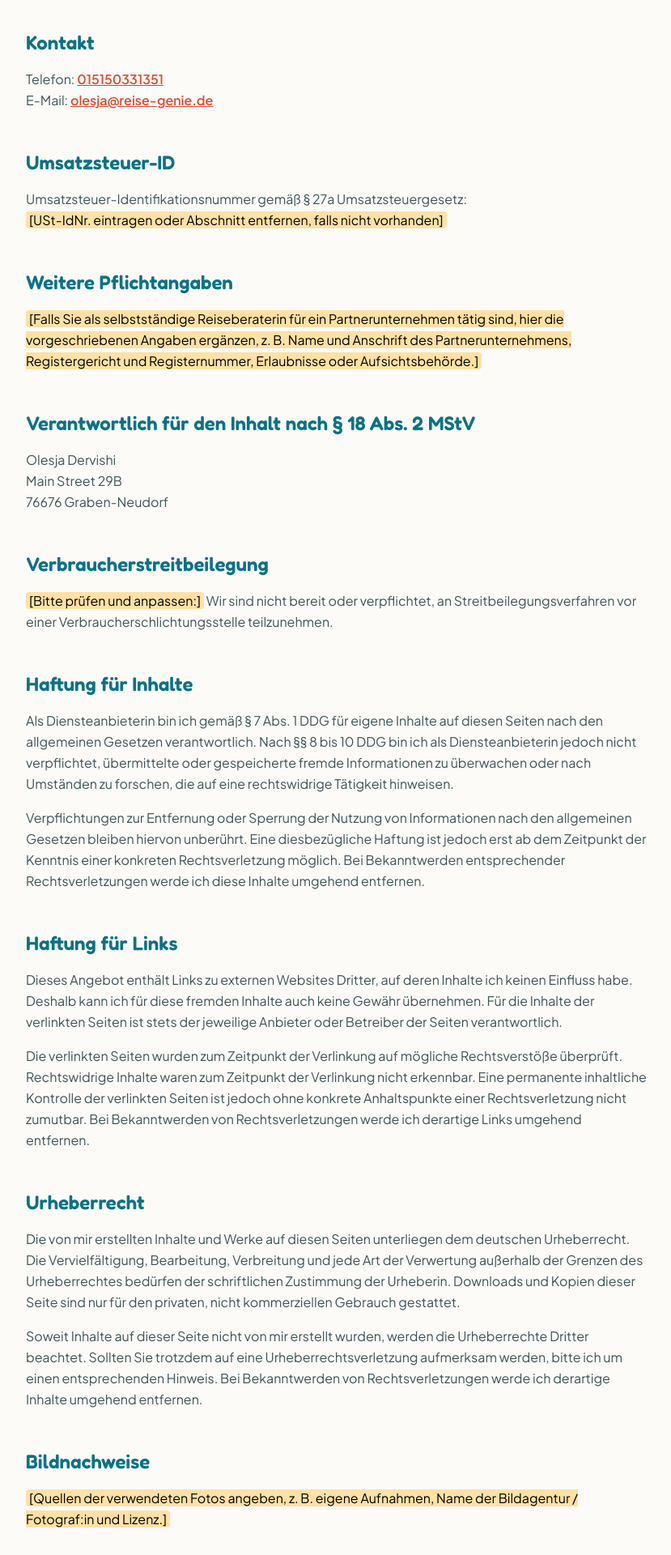
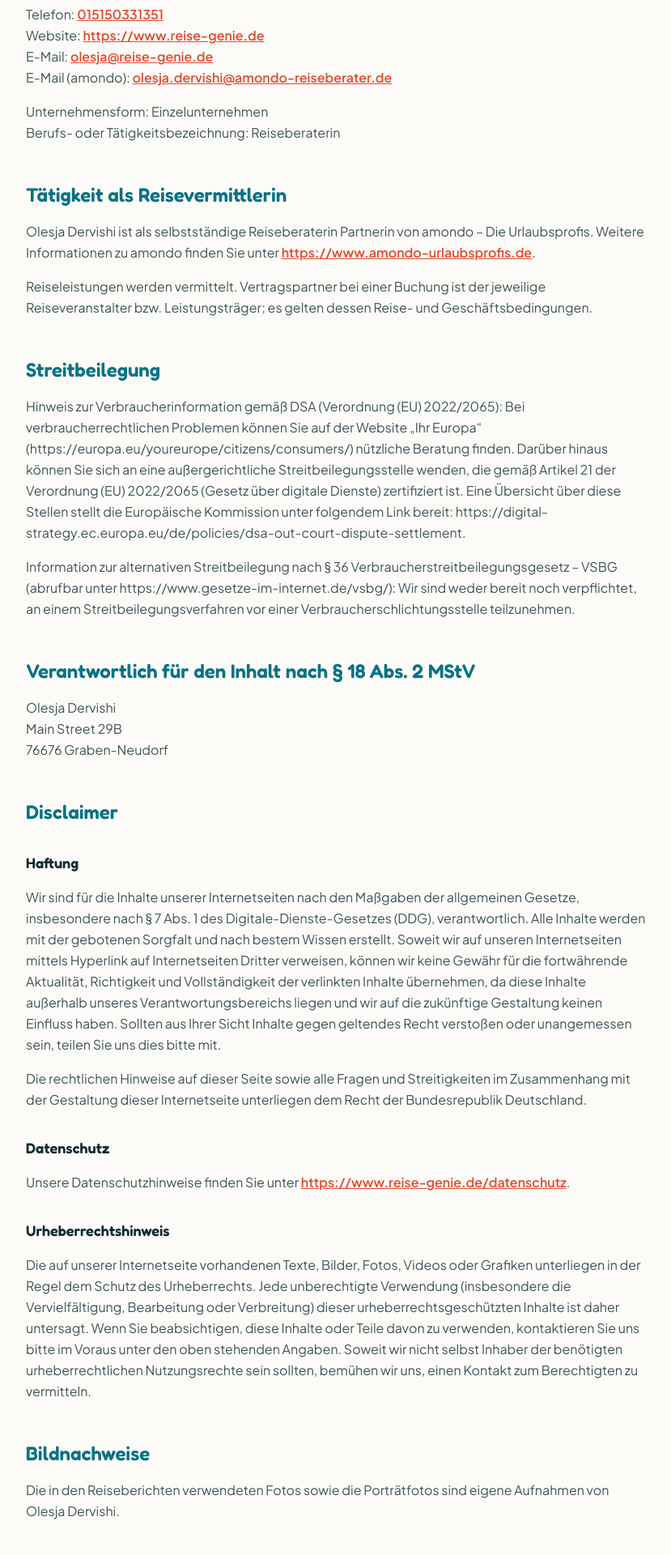
Before and after one commit to fjoralba29/travel--agent, a Next.js app: page /impressum in a window 1280 px wide. Shown: the part 700-2620 px from the top of the page at 81% size, without its empty margins (8-837 px from the left). Built offline with nearby package versions, Linux system fonts and the light colour scheme.

Commit message:
Update impressum and data-protection

```diff
--- a/src/app/impressum/page.tsx
+++ b/src/app/impressum/page.tsx
@@ -1,4 +1,5 @@
 import type { Metadata } from "next";
+import Link from "next/link";
 import LegalLayout from "@/components/layout/LegalLayout";
 import { siteConfig } from "@/data/site-config";
 
@@ -16,46 +17,76 @@
             title='Impressum'
             currentLabel='Impressum'
         >
-            <h2>Angaben gemäß § 5 DDG</h2>
+            <h2>Anbieter der Website</h2>
             <p>
                 {siteConfig.agentName}
-                <br />
-                <mark>[Firmenname / Rechtsform, falls vorhanden]</mark>
                 <br />
                 {address.street}
                 <br />
                 {address.postalCode} {address.city}
+                <br />
+                Baden-Württemberg, Deutschland
             </p>
-
-            <h2>Kontakt</h2>
             <p>
                 Telefon:{" "}
                 <a href={`tel:${siteConfig.phone}`}>{siteConfig.phone}</a>
                 <br />
+                Website: <a href={siteConfig.url}>{siteConfig.url}</a>
+                <br />
                 E-Mail:{" "}
                 <a href={`mailto:${siteConfig.email}`}>{siteConfig.email}</a>
+                <br />
+                E-Mail (amondo):{" "}
+                <a href='mailto:olesja.dervishi@amondo-reiseberater.de'>
+                    olesja.dervishi@amondo-reiseberater.de
+                </a>
+            </p>
+            <p>
+                Unternehmensform: Einzelunternehmen
+                <br />
+                Berufs- oder Tätigkeitsbezeichnung: Reiseberaterin
             </p>
 
-            <h2>Umsatzsteuer-ID</h2>
+            <h2>Tätigkeit als Reisevermittlerin</h2>
             <p>
-                Umsatzsteuer-Identifikationsnummer gemäß § 27a
-                Umsatzsteuergesetz:
-                <br />
-                <mark>
-                    [USt-IdNr. eintragen oder Abschnitt entfernen, falls nicht
-                    vorhanden]
-                </mark>
+                {siteConfig.agentName} ist als selbstständige Reiseberaterin
+                Partnerin von amondo – Die Urlaubsprofis. Weitere Informationen
+                zu amondo finden Sie unter{" "}
+                <a
+                    href='https://www.amondo-urlaubsprofis.de'
+                    target='_blank'
+                    rel='noopener noreferrer'
+                >
+                    https://www.amondo-urlaubsprofis.de
+                </a>
+                .
+            </p>
+            <p>
+                Reiseleistungen werden vermittelt. Vertragspartner bei einer
+                Buchung ist der jeweilige Reiseveranstalter bzw.
+                Leistungsträger; es gelten dessen Reise- und
+                Geschäftsbedingungen.
             </p>
 
-            <h2>Weitere Pflichtangaben</h2>
+            <h2>Streitbeilegung</h2>
             <p>
-                <mark>
-                    [Falls Sie als selbstständige Reiseberaterin für ein
-                    Partnerunternehmen tätig sind, hier die vorgeschriebenen
-                    Angaben ergänzen, z. B. Name und Anschrift des
-                    Partnerunternehmens, Registergericht und Registernummer,
-                    Erlaubnisse oder Aufsichtsbehörde.]
-                </mark>
+                Hinweis zur Verbraucherinformation gemäß DSA (Verordnung (EU)
+                2022/2065): Bei verbraucherrechtlichen Problemen können Sie auf
+                der Website „Ihr Europa“
+                (https://europa.eu/youreurope/citizens/consumers/) nützliche
+                Beratung finden. Darüber hinaus können Sie sich an eine
+                außergerichtliche Streitbeilegungsstelle wenden, die gemäß
+                Artikel 21 der Verordnung (EU) 2022/2065 (Gesetz über digitale
+                Dienste) zertifiziert ist. Eine Übersicht über diese Stellen
+                stellt die Europäische Kommission unter folgendem Link bereit:
+                https://digital-strategy.ec.europa.eu/de/policies/dsa-out-court-dispute-settlement.
+            </p>
+            <p>
+                Information zur alternativen Streitbeilegung nach § 36
+                Verbraucherstreitbeilegungsgesetz – VSBG (abrufbar unter
+                https://www.gesetze-im-internet.de/vsbg/): Wir sind weder bereit
+                noch verpflichtet, an einem Streitbeilegungsverfahren vor einer
+                Verbraucherschlichtungsstelle teilzunehmen.
             </p>
 
             <h2>Verantwortlich für den Inhalt nach § 18 Abs. 2 MStV</h2>
@@ -67,74 +98,53 @@
                 {address.postalCode} {address.city}
             </p>
 
-            <h2>Verbraucherstreitbeilegung</h2>
+            <h2>Disclaimer</h2>
+            <h3>Haftung</h3>
             <p>
-                <mark>[Bitte prüfen und anpassen:]</mark> Wir sind nicht bereit
-                oder verpflichtet, an Streitbeilegungsverfahren vor einer
-                Verbraucherschlichtungsstelle teilzunehmen.
+                Wir sind für die Inhalte unserer Internetseiten nach den
+                Maßgaben der allgemeinen Gesetze, insbesondere nach § 7 Abs. 1
+                des Digitale-Dienste-Gesetzes (DDG), verantwortlich. Alle
+                Inhalte werden mit der gebotenen Sorgfalt und nach bestem Wissen
+                erstellt. Soweit wir auf unseren Internetseiten mittels
+                Hyperlink auf Internetseiten Dritter verweisen, können wir keine
+                Gewähr für die fortwährende Aktualität, Richtigkeit und
+                Vollständigkeit der verlinkten Inhalte übernehmen, da diese
+                Inhalte außerhalb unseres Verantwortungsbereichs liegen und wir
+                auf die zukünftige Gestaltung keinen Einfluss haben. Sollten aus
+                Ihrer Sicht Inhalte gegen geltendes Recht verstoßen oder
+                unangemessen sein, teilen Sie uns dies bitte mit.
+            </p>
+            <p>
+                Die rechtlichen Hinweise auf dieser Seite sowie alle Fragen und
+                Streitigkeiten im Zusammenhang mit der Gestaltung dieser
+                Internetseite unterliegen dem Recht der Bundesrepublik
+                Deutschland.
             </p>
 
-            <h2>Haftung für Inhalte</h2>
+            <h3>Datenschutz</h3>
             <p>
-                Als Diensteanbieterin bin ich gemäß § 7 Abs. 1 DDG für eigene
-                Inhalte auf diesen Seiten nach den allgemeinen Gesetzen
-                verantwortlich. Nach §§ 8 bis 10 DDG bin ich als
-                Diensteanbieterin jedoch nicht verpflichtet, übermittelte oder
-                gespeicherte fremde Informationen zu überwachen oder nach
-                Umständen zu forschen, die auf eine rechtswidrige Tätigkeit
-                hinweisen.
-            </p>
-            <p>
-                Verpflichtungen zur Entfernung oder Sperrung der Nutzung von
-                Informationen nach den allgemeinen Gesetzen bleiben hiervon
-                unberührt. Eine diesbezügliche Haftung ist jedoch erst ab dem
-                Zeitpunkt der Kenntnis einer konkreten Rechtsverletzung möglich.
-                Bei Bekanntwerden entsprechender Rechtsverletzungen werde ich
-                diese Inhalte umgehend entfernen.
+                Unsere Datenschutzhinweise finden Sie unter{" "}
+                <Link href='/datenschutz'>{siteConfig.url}/datenschutz</Link>.
             </p>
 
-            <h2>Haftung für Links</h2>
+            <h3>Urheberrechtshinweis</h3>
             <p>
-                Dieses Angebot enthält Links zu externen Websites Dritter, auf
-                deren Inhalte ich keinen Einfluss habe. Deshalb kann ich für
-                diese fremden Inhalte auch keine Gewähr übernehmen. Für die
-                Inhalte der verlinkten Seiten ist stets der jeweilige Anbieter
-                oder Betreiber der Seiten verantwortlich.
-            </p>
-            <p>
-                Die verlinkten Seiten wurden zum Zeitpunkt der Verlinkung auf
-                mögliche Rechtsverstöße überprüft. Rechtswidrige Inhalte waren
-                zum Zeitpunkt der Verlinkung nicht erkennbar. Eine permanente
-                inhaltliche Kontrolle der verlinkten Seiten ist jedoch ohne
-                konkrete Anhaltspunkte einer Rechtsverletzung nicht zumutbar.
-                Bei Bekanntwerden von Rechtsverletzungen werde ich derartige
-                Links umgehend entfernen.
-            </p>
-
-            <h2>Urheberrecht</h2>
-            <p>
-                Die von mir erstellten Inhalte und Werke auf diesen Seiten
-                unterliegen dem deutschen Urheberrecht. Die Vervielfältigung,
-                Bearbeitung, Verbreitung und jede Art der Verwertung außerhalb
-                der Grenzen des Urheberrechtes bedürfen der schriftlichen
-                Zustimmung der Urheberin. Downloads und Kopien dieser Seite sind
-                nur für den privaten, nicht kommerziellen Gebrauch gestattet.
-            </p>
-            <p>
-                Soweit Inhalte auf dieser Seite nicht von mir erstellt wurden,
-                werden die Urheberrechte Dritter beachtet. Sollten Sie trotzdem
-                auf eine Urheberrechtsverletzung aufmerksam werden, bitte ich um
-                einen entsprechenden Hinweis. Bei Bekanntwerden von
-                Rechtsverletzungen werde ich derartige Inhalte umgehend
-                entfernen.
+                Die auf unserer Internetseite vorhandenen Texte, Bilder, Fotos,
+                Videos oder Grafiken unterliegen in der Regel dem Schutz des
+                Urheberrechts. Jede unberechtigte Verwendung (insbesondere die
+                Vervielfältigung, Bearbeitung oder Verbreitung) dieser
+                urheberrechtsgeschützten Inhalte ist daher untersagt. Wenn Sie
+                beabsichtigen, diese Inhalte oder Teile davon zu verwenden,
+                kontaktieren Sie uns bitte im Voraus unter den oben stehenden
+                Angaben. Soweit wir nicht selbst Inhaber der benötigten
+                urheberrechtlichen Nutzungsrechte sein sollten, bemühen wir uns,
+                einen Kontakt zum Berechtigten zu vermitteln.
             </p>
 
             <h2>Bildnachweise</h2>
             <p>
-                <mark>
-                    [Quellen der verwendeten Fotos angeben, z. B. eigene
-                    Aufnahmen, Name der Bildagentur / Fotograf:in und Lizenz.]
-                </mark>
+                Die in den Reiseberichten verwendeten Fotos sowie die
+                Porträtfotos sind eigene Aufnahmen von {siteConfig.agentName}.
             </p>
         </LegalLayout>
     );
--- a/src/app/sitemap.ts
+++ b/src/app/sitemap.ts
@@ -11,7 +11,7 @@
         "travel-reports",
         "expertise",
         "contact",
-        "imprint",
+        "impressum",
         "data-protection",
     ].map((path) => ({
         url: `${siteConfig.url}/${path}`.replace(/\/$/, "") + "/",
```
Also changed, not shown: src/app/datenschutz/page.tsx (+176 -116 lines).
